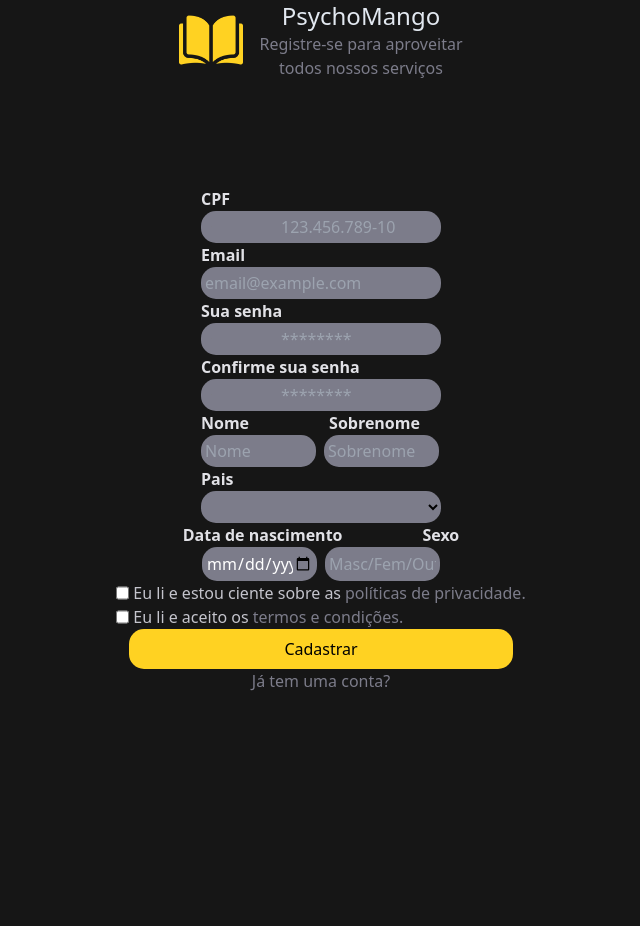
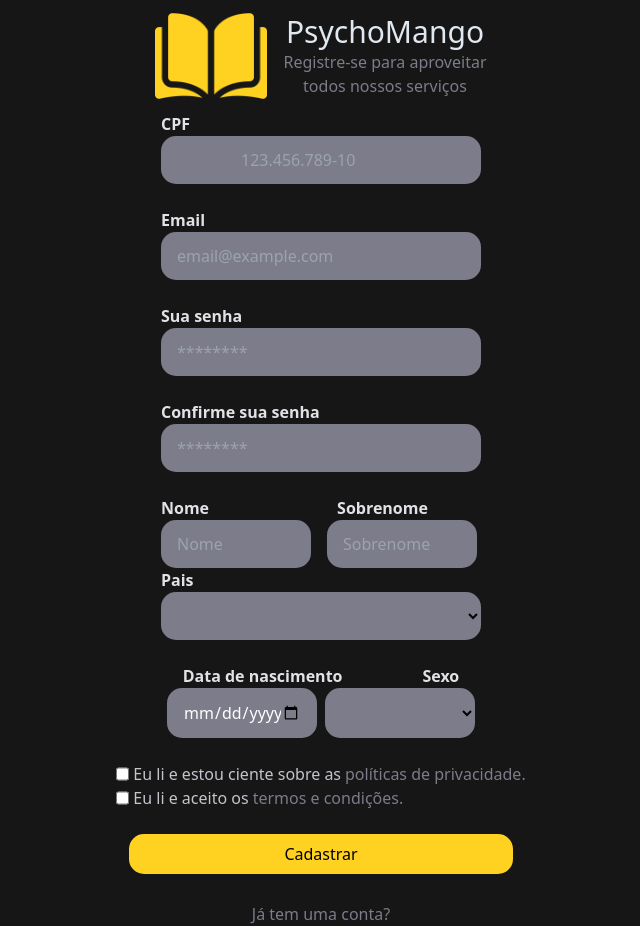
Before and after one commit to IMvErickz/interdisciplinary-project, a PHP site: page /pages/registrer.php in a window 1280 px wide. Shown: the whole page, without its empty margins (319-959 px from the left). Before the commit the page ends 691 px from the top, so only its background shows below. Run offline with PHP 8.4, Linux system fonts and the light colour scheme; lists and menus that the app fills with data are empty; style sheets or scripts are compiled from the project's sources; some libraries are stand-ins or nearby versions.

Commit message:
modified design

```diff
--- a/pages/registrer.php
+++ b/pages/registrer.php
@@ -12,61 +12,59 @@
     <title>Cadastro</title>
 </head>
 
-<body>
-    <div class="flex flex-col justify-center items-center w-screen h-screen bg-background">
+<body class="bg-background">
+
     <header class="flex flex-row justify-center items-center gap-x-4">
-            <img src="../assets/incons/open-book 1.png" alt="" class="w-16 h-16">
+        <img src="../assets/incons/open-book 1.png" alt="" class="w-28 h-28">
         <div class="flex flex-col justify-center items-center">
-                <h1 class="text-buttonColor text-2xl">PsychoMango</h1>
+            <h1 class="text-buttonColor text-3xl">PsychoMango</h1>
             <span class="flex flex-col justify-center text-center text-label">Registre-se para aproveitar <br>
                 todos nossos serviços
             </span>
         </div>
     </header>
 
-        <div class="flex flex-col justify-center items-center w-screen h-screen">
-            <div class="flex flex-col justify-start w-60">
+    <div class="flex flex-col justify-center items-center">
+        <div class="flex flex-col justify-start w-80">
             <label for="cpf" class="text-labelInput text-base font-semibold">CPF</label>
-                <input type="text" id="cpf" placeholder="123.456.789-10" class="bg-label rounded-[15px] text-white p-1">
+            <input type="text" id="cpf" placeholder="123.456.789-10" class="bg-label rounded-[15px] text-white py-3 px-4 w-full"> <br>
 
             <label for="cpf" class="text-labelInput text-base font-semibold">Email</label>
-                <input type="email" id="email" placeholder="email@example.com" class="bg-label rounded-[15px] text-white p-1">
+            <input type="email" id="email" placeholder="email@example.com" class="bg-label rounded-[15px] text-white py-3 px-4"> <br>
             <label for="cpf" class="text-labelInput text-base font-semibold">Sua senha</label>
-                <input type="password" id="cpf" placeholder="********" class="bg-label rounded-[15px] text-white p-1">
+            <input type="password" id="password" placeholder="********" class="bg-label rounded-[15px] text-white py-3 px-4"> <br>
 
             <label for="cpf" class="text-labelInput text-base font-semibold">Confirme sua senha</label>
-                <input type="password" id="cpf" placeholder="********" class="bg-label rounded-[15px] text-white p-1">
+            <input type="password" id="" placeholder="********" class="bg-label rounded-[15px] text-white py-3 px-4"> <br>
         </div>
 
-            <div class="flex flex-col justify-start w-60">
-                <div class="flex flex-row justify-start w-60 gap-20">
+        <div class="flex flex-col justify-start w-80">
+            <div class="flex flex-row justify-start w-80 gap-32">
                 <label for="cpf" class="text-labelInput text-base font-semibold">Nome</label>
                 <label for="cpf" class="text-labelInput text-base font-semibold">Sobrenome</label>
             </div>
 
-                <div class="flex flex-row justify-start w-60 gap-x-2">
-                    <input type="text" id="name" placeholder="Nome" class="bg-label rounded-[15px] text-white p-1 w-[115px]">
-                    <input type="text" id="lastName" placeholder="Sobrenome" class="bg-label rounded-[15px] text-white p-1 w-[115px]">
+            <div class="flex flex-row justify-start w-80 gap-x-2">
+                <input type="text" id="name" placeholder="Nome" class="bg-label rounded-[15px] text-white py-3 px-4 w-[150px]"> <br>
+                <input type="text" id="lastName" placeholder="Sobrenome" class="bg-label rounded-[15px] text-white py-3 px-4 w-[150px]">
             </div>
 
             <div class="flex flex-col justify-start">
                 <label for="" class="text-labelInput text-base font-semibold">Pais</label>
-                    <select name="" id="" class="bg-label rounded-[15px] p-1">
-
-                    </select>
+                <select name="" id="" class="bg-label rounded-[15px] py-3 px-4"></select> <br>
             </div>
         </div>
 
 
-                <div class="flex flex-row justify-center w-full gap-20">
+        <div class="flex flex-row justify-center w-80 gap-20">
             <label for="cpf" class="text-labelInput text-base font-semibold">Data de nascimento</label>
             <label for="cpf" class="text-labelInput text-base font-semibold">Sexo</label>
         </div>
 
-                <div class="flex flex-row justify-center w-60 gap-2">
-                    <input type="date" placeholder="10/09/2000" class="bg-label rounded-[15px] text-white p-1 w-[115px]">
-                    <input type="text" placeholder="Masc/Fem/Outro" class="bg-label rounded-[15px] text-white p-1 w-[115px]">
-                </div>
+        <div class="flex flex-row justify-center w-80 gap-2">
+            <input type="date" id="dateNasc" placeholder="10/09/2000" class="bg-label rounded-[15px] text-white py-3 px-4 w-[150px]">
+            <select name="" id="sexo" class="bg-label rounded-[15px] py-3 px-4 w-[150px]"></select>
+        </div> <br>
 
         <div class="flex flex-col justify-start">
             <div class="flex flex-row gap-1">
@@ -78,12 +76,14 @@
                 <input type="checkbox">
                 <span class="text-checkLabel">Eu li e aceito os</span>
                 <span class="text-label"><a href="" class="underline-offset-2 ">termos e condições.</a></span>
+            </div> <br>
         </div>
-            </div>
+        <div class="flex flex-col justify-center items-center gap-7">
             <button id="but" class="bg-amareloMango w-96 rounded-[15px] py-2 px-1">Cadastrar</button>
             <a href="" class="text-label text-base">Já tem uma conta?</a>
         </div>
     </div>
+
 </body>
 <script src="../src/registre.js"></script>
 <style>
--- a/src/registre.js
+++ b/src/registre.js
@@ -1,4 +1,8 @@
 const regisClient = {
     Nome: document.getElementById("name").value,
-    Sobrenome: document.getElementById("lastName").value
+    Sobrenome: document.getElementById("lastName").value,
+    CPF: document.getElementById('cpf').value,
+    email: document.getElementById("email").value,
+    Data: document.getElementById('dateNasc').value,
+    Sexo: document.getElementsById('sexo')
 }
```
Lines whose indentation alone changed are shown as unchanged.
